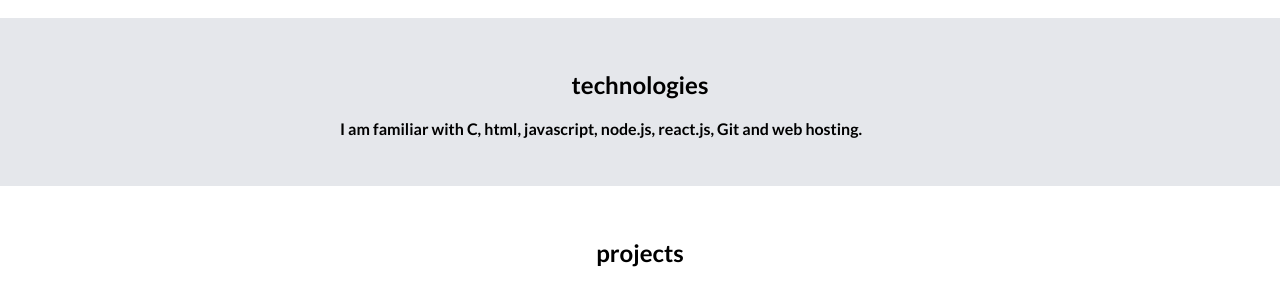
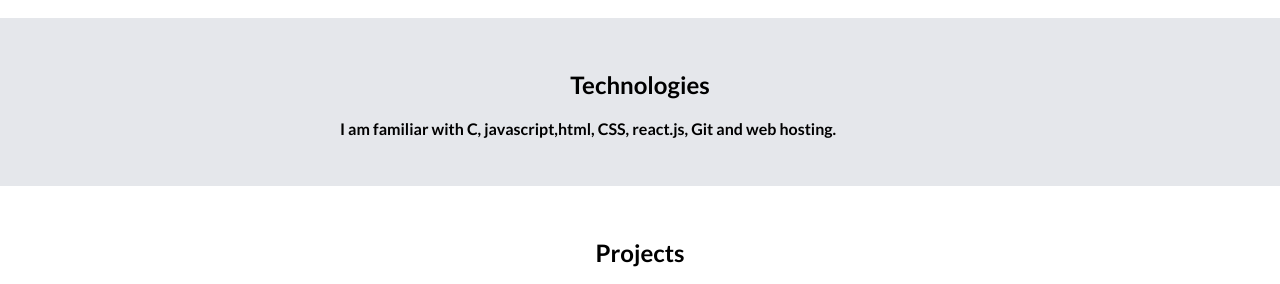
Before and after one commit to Srikanth-14/Portfolio, a plain HTML site: page index.html in a window 1280 px wide. Shown: the part 494-778 px from the top of the page. Drawn offline with Linux system fonts and the light colour scheme.

Commit message:
updated correction

```diff
--- a/index.html
+++ b/index.html
@@ -29,15 +29,15 @@
 
     <section class="section ow">
         <div class="container container-center">
-            <h1>technologies</h3>
-                <p> <strong>I am familiar with C, html, javascript, node.js, react.js, Git and web hosting.</strong> </p>
+            <h1>Technologies</h3>
+                <p> <strong>I am familiar with C, javascript,html, CSS, react.js, Git and web hosting.</strong> </p>
         </div>
 
     </section>
 
     <section class="section">
         <div class="container container-center">
-            <h1>projects</h3>
+            <h1>Projects</h3>
                 <p><strong>I like to showcase my work, so I have hosted my projects online. </strong></p>
                 <a class="link primary-link" href="/projects.html">See projects</a>
         </div>
```
